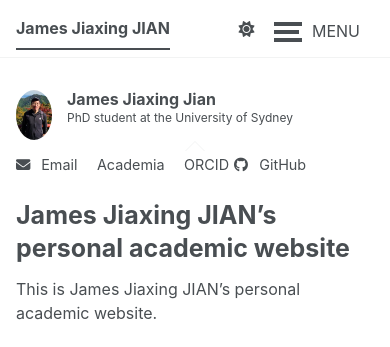
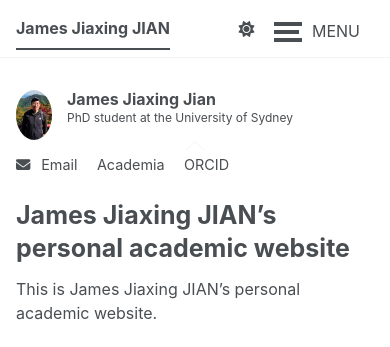
Before and after one commit to jamesjiaxingjian/jamesjiaxingjian.github.io, a Jekyll site: the page built from _pages/about.md, in a window 390 px wide. Shown: the top 347 px of the page. Built offline with Jekyll 4.4.1, drawn with Linux system fonts in a browser that asks for light colours; a style sheet for code colours, icons or effects is not loaded.

Commit message:
Update _sidebar.scss

```diff
--- a/_sass/layout/_sidebar.scss
+++ b/_sass/layout/_sidebar.scss
@@ -377,3 +377,13 @@
   }
 
 }
+
+/* Hide GitHub link on mobile */
+
+@media (max-width: 1023px) {
+
+  .author__urls a[href*="github.com"] {
+    display: none !important;
+  }
+
+}
```
